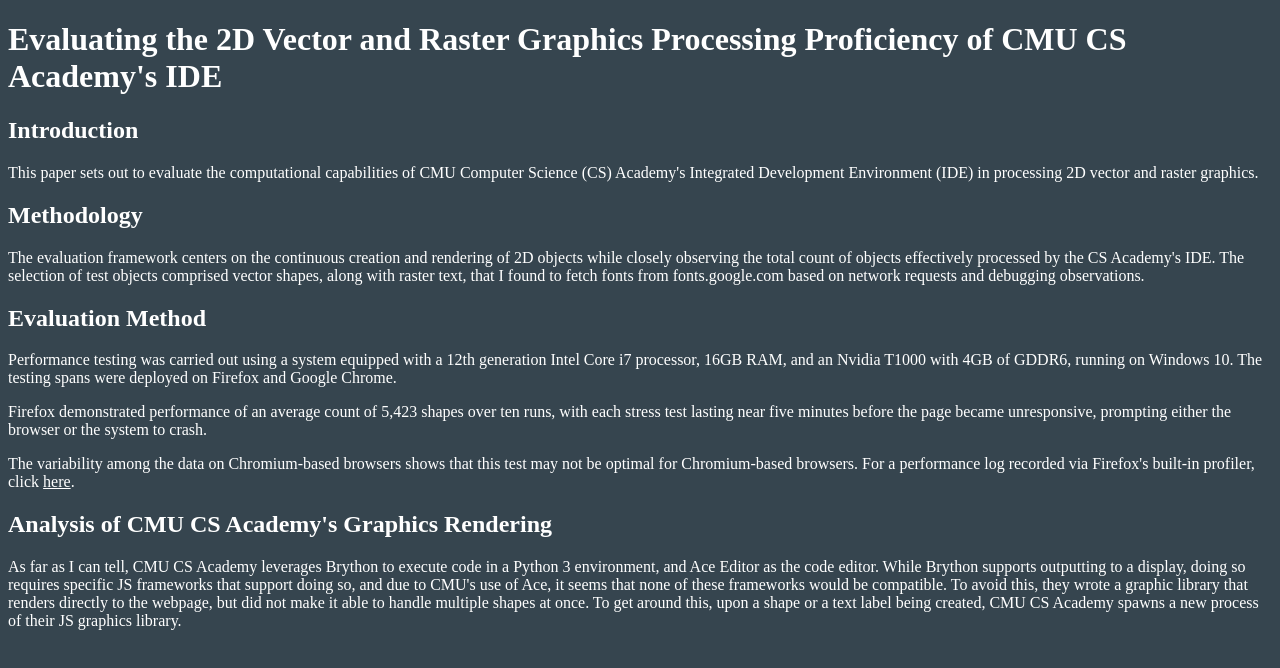
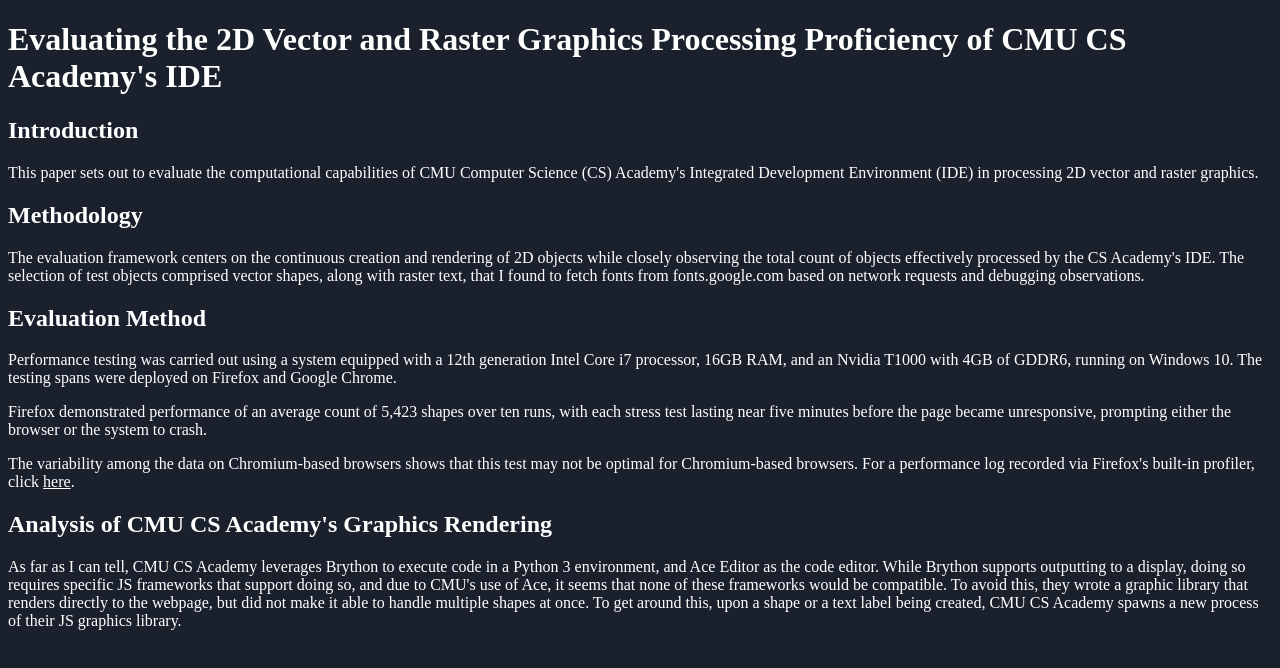
Before and after one commit to cmdada/cmuct, a plain HTML site: page index.html in a window 1280 px wide. Drawn offline with Linux system fonts and the dark colour scheme.

Commit message:
Update index.html

```diff
--- a/index.html
+++ b/index.html
@@ -12,7 +12,7 @@
         @media (prefers-color-scheme: dark) {
             :root {
                 --fg-color: #ffffff;
-                --bg-color: #36454F;
+                --bg-color: #1A202C;
                 --sub-color: #999999;
                 --link-color: #66aaff;
             }
```
